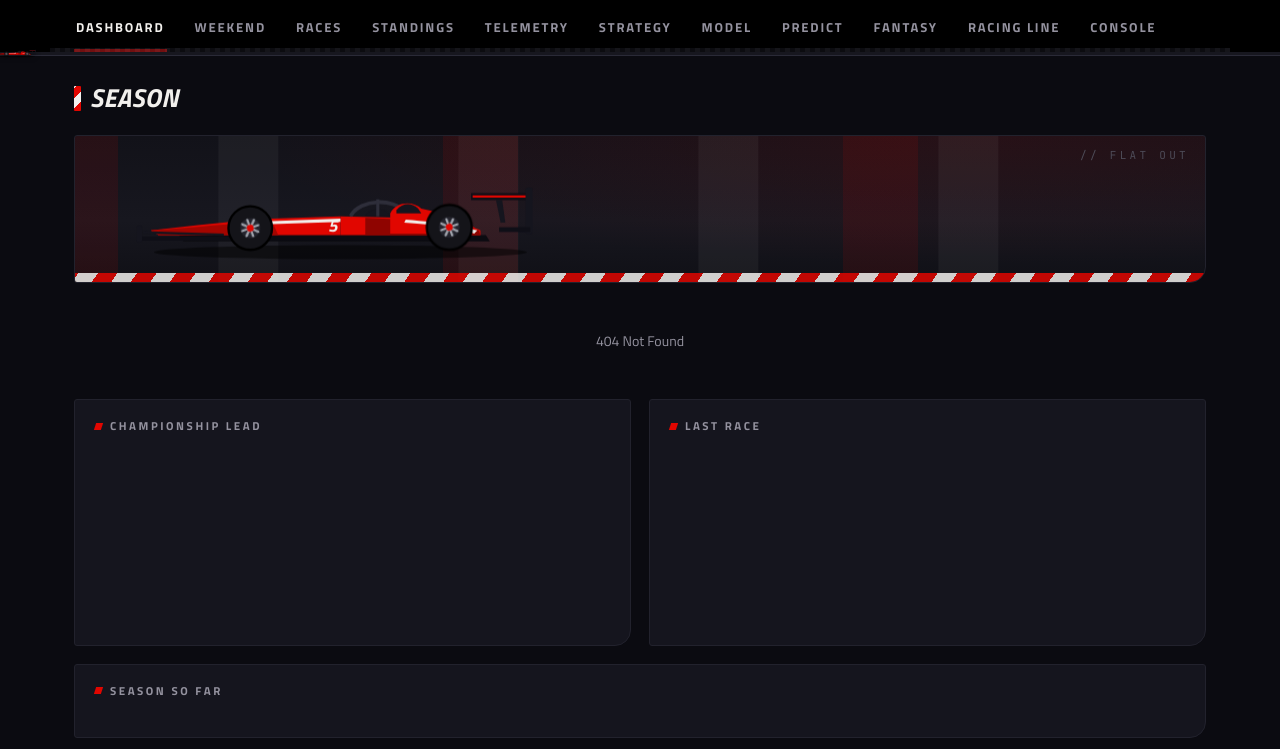
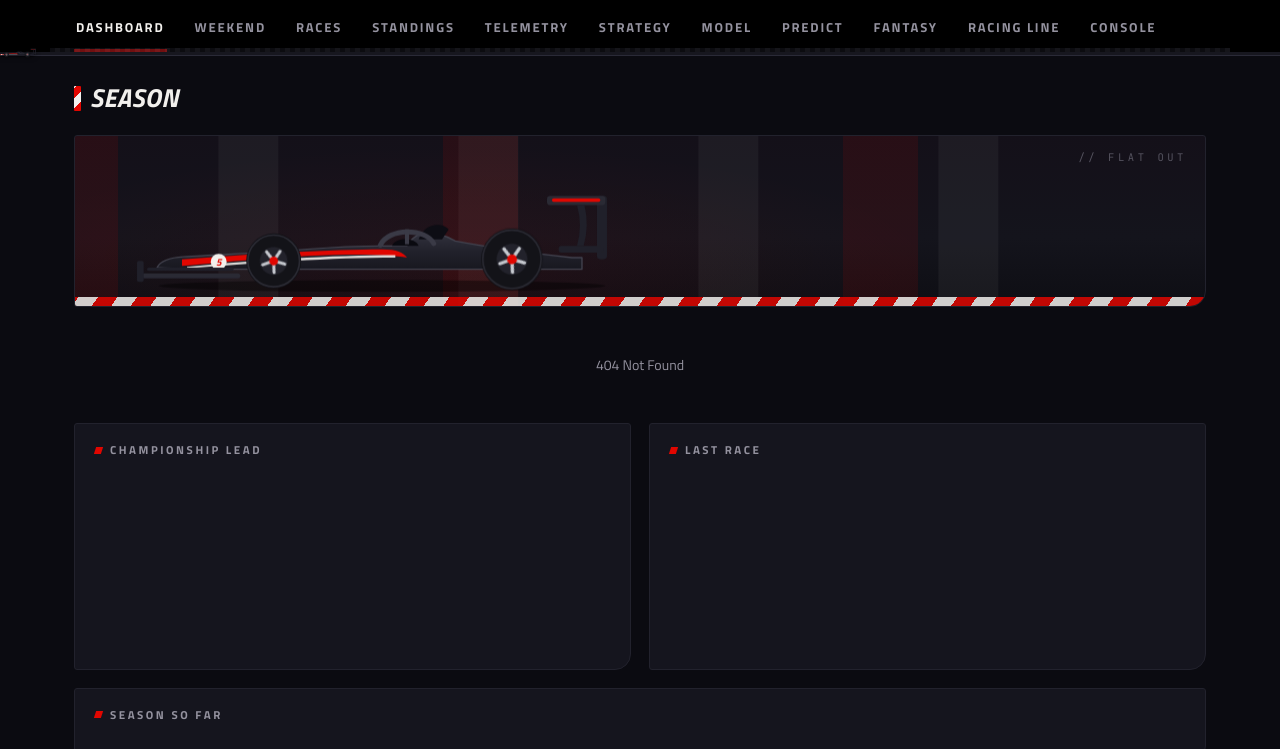
Before and after one commit to Mithilbatra/F1_ML_project, a plain HTML site: page web/index.html in a window 1280 px wide. Shown: the part 51-800 px from the top of the page. Drawn offline with Linux system fonts and the light colour scheme; no server answers.

Commit message:
Redesign hero F1 car (clean single-silhouette) + refine hero composition
Replace the crude overlapping-shape car with a cohesive side-profile
silhouette (light-edged carbon body, connected rear wing, red livery sweep +
white pinstripe, halo, 5-spoke wheels via a wheel() helper). Calm the hero:
softer spotlight glow behind the car, taller band, larger balanced car.

```diff
--- a/web/charts.js
+++ b/web/charts.js
@@ -145,81 +145,86 @@ const Charts = (() => {
     return `<svg ${NS} viewBox="0 0 ${w} ${h}" class="ct-svg">${g}</svg>`;
   }
 
-  /* Side-profile modern F1 car, hand-drawn. Reused by the dashboard hero and
-     the scroll-progress marker; wheel rims carry a .rim class so CSS can spin
-     them. Pure vector — crisp at any size, no external assets. */
+  /* Side-profile modern F1 car — a clean, single-silhouette illustration.
+     Nose to the left. Wheel rims carry a .rim class so CSS can spin them.
+     Pure vector, crisp at any size, no external assets. */
   function car(cls = "") {
-    return `<svg ${NS} viewBox="0 0 540 150" class="car-svg ${cls}" aria-hidden="true">
-      <ellipse cx="268" cy="128" rx="240" ry="9" fill="rgba(0,0,0,0.5)"/>
+    const RED = "#e10600", TRIM = "#f2f0ed", TYRE = "#131318", RIM = "#c7cad0",
+          EDGE = "#43434f";
+    // one continuous body silhouette (front-wing tip -> airbox -> rear deck)
+    const body = "M30 138 C34 130 44 126 62 125 C110 122 165 120 210 116 "
+      + "C246 113 278 112 300 112 L330 112 C336 100 350 94 358 96 "
+      + "C372 97 380 102 388 106 C440 116 492 122 528 126 L540 126 L540 140 "
+      + "L120 140 C74 140 46 139 30 138 Z";
+    return `<svg ${NS} viewBox="0 0 600 176" class="car-svg ${cls}" aria-hidden="true">
+      <defs>
+        <linearGradient id="carBody" x1="0" y1="0" x2="0" y2="1">
+          <stop offset="0" stop-color="#33333f"/>
+          <stop offset="0.5" stop-color="#22222c"/>
+          <stop offset="1" stop-color="#181820"/>
+        </linearGradient>
+      </defs>
 
-      <!-- rear wing -->
-      <path d="M436 52 L514 52 L514 61 L436 61 Z" fill="#0f0f17"/>
-      <path d="M438 55 L512 55 L512 58 L438 58 Z" fill="#e10600"/>
-      <rect x="506" y="45" width="9" height="60" rx="3" fill="#15151e"/>
-      <path d="M468 61 L474 90 L480 90 L476 61 Z" fill="#15151e"/>
-      <path d="M472 96 L512 96 L512 102 L472 102 Z" fill="#0f0f17"/>
+      <ellipse cx="300" cy="160" rx="268" ry="7" fill="rgba(0,0,0,0.4)"/>
 
-      <!-- floor -->
-      <path d="M60 106 L455 106 L460 114 L66 114 Z" fill="#0b0b11"/>
+      <!-- rear wing (connected to the rear deck) -->
+      <rect x="558" y="52" width="12" height="76" rx="4" fill="#20202a"/>
+      <rect x="498" y="52" width="70" height="11" rx="4" fill="#2a2a34"/>
+      <rect x="504" y="55" width="58" height="4" rx="2" fill="${RED}"/>
+      <rect x="512" y="112" width="54" height="8" rx="3" fill="#20202a"/>
+      <path d="M534 63 q7 24 0 49 h8 q7 -24 1 -49 z" fill="#20202a"/>
 
-      <!-- nose + monocoque -->
-      <path d="M24 100 C80 94 130 88 180 85 L268 82 L268 106 L34 106 Z" fill="#e10600"/>
-      <path d="M24 100 C80 96 130 91 180 88 L188 106 L34 106 Z" fill="#a50500"/>
+      <!-- body -->
+      <path d="${body}" fill="url(#carBody)"/>
+      <path d="${body}" fill="none" stroke="${EDGE}" stroke-width="1.6" stroke-linejoin="round"/>
 
-      <!-- sidepod + engine cover -->
-      <path d="M268 82 L352 84 C408 88 436 94 448 100 L448 106 L268 106 Z" fill="#e10600"/>
-      <path d="M300 84 L352 86 C400 89 430 95 446 100 L448 106 L300 106 Z" fill="#8f0400"/>
+      <!-- airbox intake shadow -->
+      <path d="M344 104 C350 86 370 82 380 92 L372 104 Z" fill="#0d0d14"/>
 
-      <!-- cockpit + halo -->
-      <path d="M300 82 C304 70 328 70 332 82 Z" fill="#15151e"/>
-      <path d="M282 80 C294 60 336 58 350 76" fill="none" stroke="#2e2e3a" stroke-width="5" stroke-linecap="round"/>
-      <path d="M316 60 L316 82" stroke="#2e2e3a" stroke-width="4"/>
+      <!-- red livery sweep along the shoulder, tapering rearward -->
+      <path d="M60 128 C150 121 240 116 300 116 C318 116 326 120 330 126
+               C300 120 220 122 150 128 C112 131 82 134 60 136 Z" fill="${RED}"/>
+      <!-- thin white pinstripe under the red -->
+      <path d="M66 137 C150 129 240 123 316 123 L316 126 C240 126 150 132 66 139 Z"
+            fill="${TRIM}" opacity="0.9"/>
 
-      <!-- airbox + engine hump -->
-      <path d="M332 78 C340 62 362 62 372 72 C404 78 428 88 440 96 L440 104 L332 104 Z" fill="#e10600"/>
-      <path d="M340 74 C348 64 360 64 368 72 L372 78 L340 78 Z" fill="#15151e"/>
+      <!-- number roundel on the nose -->
+      <circle cx="104" cy="131" r="9.5" fill="${TRIM}"/>
+      <text x="104" y="135.5" text-anchor="middle" font-family="Titillium Web, sans-serif"
+            font-size="12" font-style="italic" font-weight="900" fill="${RED}">5</text>
 
-      <!-- livery accents -->
-      <path d="M180 88 L268 85 L268 89 L180 92 Z" fill="#f2f0ed"/>
-      <path d="M352 86 C400 90 428 95 444 100 L440 104 C424 98 396 93 350 90 Z" fill="#f2f0ed"/>
-      <text x="252" y="102" font-family="Titillium Web, sans-serif" font-size="22"
-            font-style="italic" font-weight="900" fill="#f2f0ed">5</text>
+      <!-- cockpit opening + halo -->
+      <path d="M312 112 C316 101 340 101 344 112 Z" fill="#0a0a10"/>
+      <path d="M298 111 C308 90 352 90 362 109" fill="none" stroke="#3a3a46"
+            stroke-width="6" stroke-linecap="round"/>
+      <line x1="330" y1="92" x2="330" y2="110" stroke="#3a3a46" stroke-width="5"/>
 
       <!-- front wing -->
-      <path d="M8 108 L128 108 L128 113 L8 113 Z" fill="#0f0f17"/>
-      <path d="M14 101 L118 104 L118 107 L14 104 Z" fill="#15151e"/>
-      <rect x="6" y="94" width="7" height="21" rx="2" fill="#15151e"/>
+      <rect x="8" y="145" width="122" height="6" rx="3" fill="#2a2a34"/>
+      <rect x="18" y="138" width="104" height="4" rx="2" fill="#20202a"/>
+      <rect x="6" y="130" width="8" height="25" rx="2" fill="#20202a"/>
 
-      <!-- wheels -->
-      <g>
-        <circle cx="152" cy="97" r="28" fill="#141419"/>
-        <circle cx="152" cy="97" r="28" fill="none" stroke="#000" stroke-width="3"/>
-        <g class="rim">
-          <circle cx="152" cy="97" r="13" fill="#23232c"/>
-          <g stroke="#9ea2ab" stroke-width="3" stroke-linecap="round">
-            <line x1="152" y1="86" x2="152" y2="108"/>
-            <line x1="141" y1="97" x2="163" y2="97"/>
-            <line x1="144" y1="89" x2="160" y2="105"/>
-            <line x1="160" y1="89" x2="144" y2="105"/>
-          </g>
-          <circle cx="152" cy="97" r="4.5" fill="#e10600"/>
-        </g>
+      ${wheel(170, 130, 33, TYRE, RIM, RED)}
+      ${wheel(456, 128, 37, TYRE, RIM, RED)}
+    </svg>`;
+  }
+
+  /* Clean 5-spoke wheel; the spoked disc is a .rim group for CSS spin. */
+  function wheel(cx, cy, r, tyre, rim, hub) {
+    const spokes = [];
+    for (let k = 0; k < 5; k++) {
+      const a = (k / 5) * Math.PI * 2;
+      spokes.push(`<line x1="${cx}" y1="${cy}" x2="${(cx + Math.cos(a) * r * 0.42).toFixed(1)}" y2="${(cy + Math.sin(a) * r * 0.42).toFixed(1)}" stroke="${rim}" stroke-width="${r * 0.11}" stroke-linecap="round"/>`);
+    }
+    return `<g>
+      <circle cx="${cx}" cy="${cy}" r="${r}" fill="${tyre}"/>
+      <circle cx="${cx}" cy="${cy}" r="${r - 2}" fill="none" stroke="#2a2a33" stroke-width="2"/>
+      <g class="rim" style="transform-box:fill-box;transform-origin:center">
+        <circle cx="${cx}" cy="${cy}" r="${r * 0.5}" fill="#22222b"/>
+        ${spokes.join("")}
+        <circle cx="${cx}" cy="${cy}" r="${r * 0.16}" fill="${hub}"/>
       </g>
-      <g>
-        <circle cx="408" cy="96" r="29" fill="#141419"/>
-        <circle cx="408" cy="96" r="29" fill="none" stroke="#000" stroke-width="3"/>
-        <g class="rim">
-          <circle cx="408" cy="96" r="13.5" fill="#23232c"/>
-          <g stroke="#9ea2ab" stroke-width="3" stroke-linecap="round">
-            <line x1="408" y1="85" x2="408" y2="107"/>
-            <line x1="397" y1="96" x2="419" y2="96"/>
-            <line x1="400" y1="88" x2="416" y2="104"/>
-            <line x1="416" y1="88" x2="400" y2="104"/>
-          </g>
-          <circle cx="408" cy="96" r="4.5" fill="#e10600"/>
-        </g>
-      </g>
-    </svg>`;
+    </g>`;
   }
 
   return { lines, delta, track, trackScale, bars, lights, countUp, car };
--- a/web/styles.css
+++ b/web/styles.css
@@ -787,19 +787,19 @@ body {
 /* dashboard hero: car at speed on track */
 .hero-track {
   position: relative;
-  height: 148px;
+  height: 172px;
   margin-bottom: 18px;
   border: 1px solid var(--line-soft);
   border-radius: 3px 3px 16px 3px;
   overflow: hidden;
   background:
-    radial-gradient(120% 160% at 80% 0%, rgba(225, 6, 0, 0.10), transparent 55%),
-    linear-gradient(180deg, #121219 0%, #17171f 58%, #101016 100%);
+    radial-gradient(70% 120% at 34% 78%, rgba(225, 6, 0, 0.08), transparent 60%),
+    linear-gradient(180deg, #141019 0%, #14141c 60%, #0e0e14 100%);
 }
 .hero-caption {
-  position: absolute; top: 12px; right: 16px;
+  position: absolute; top: 14px; right: 18px;
   font-family: var(--mono);
-  font-size: 11px; letter-spacing: 0.3em; color: #4d4b57;
+  font-size: 10.5px; letter-spacing: 0.34em; color: #55535f;
 }
 .hero-speedlines {
   position: absolute; inset: 0;
@@ -826,11 +826,11 @@ body {
 .hero-car {
   position: absolute;
   left: 5%;
-  bottom: 12px;
-  width: min(420px, 62%);
+  bottom: 6px;
+  width: min(500px, 72%);
   animation: car-launch 0.9s cubic-bezier(0.16, 1, 0.3, 1) both,
              car-ride 1.1s ease-in-out 0.9s infinite alternate;
-  filter: drop-shadow(0 6px 10px rgba(0, 0, 0, 0.5));
+  filter: drop-shadow(0 8px 12px rgba(0, 0, 0, 0.55));
 }
 @keyframes car-launch {
   from { transform: translateX(90vw) skewX(4deg); filter: blur(5px); }
```
